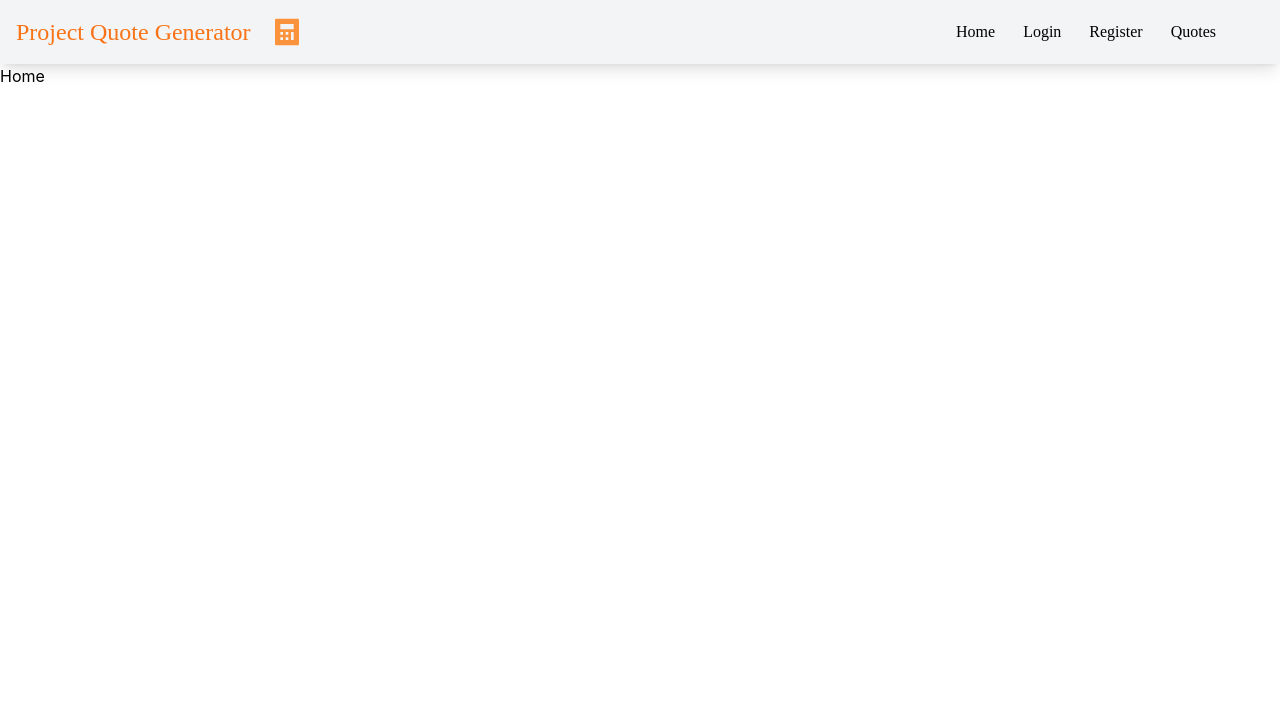
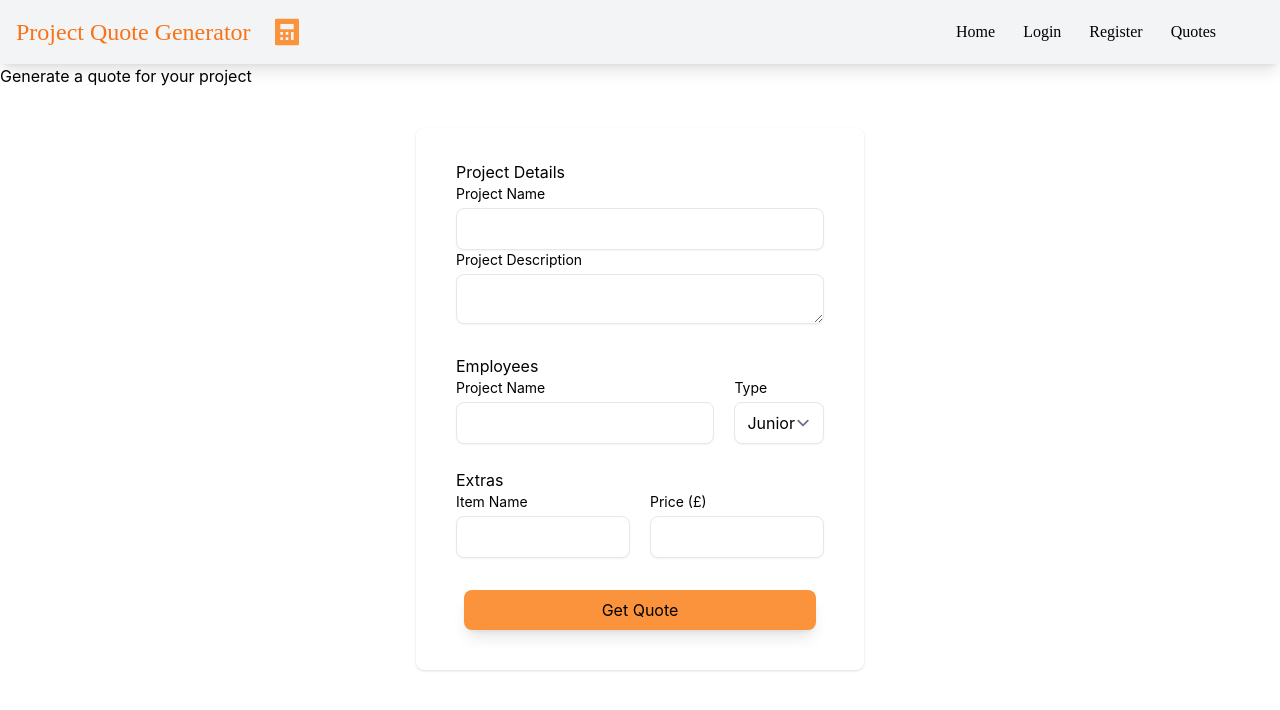
Before and after one commit to LewisCardy/Enterprise-Web-Dev-Coursework, a React (Create React App) app in the folder client/: page / in a window 1280 px wide. Shown: the top 710 px of the page. Built offline with nearby package versions, Linux system fonts and the light colour scheme.

Commit message:
Basic form completion.

```diff
--- a/client/package.json
+++ b/client/package.json
@@ -38,6 +38,7 @@
     ]
   },
   "devDependencies": {
+    "@tailwindcss/forms": "^0.5.3",
     "tailwindcss": "^3.2.7"
   }
 }
--- a/client/src/Home.js
+++ b/client/src/Home.js
@@ -1,7 +1,71 @@
 export const Home = () => {
     return (
-    <div class="block">
-        <h1>Home</h1>
+        <div>
+            <h1>Generate a quote for your project</h1>
+            <div class="mt-10 sm:mx-auto sm:w-full sm:max-w-md" >
+
+                <div class="py-8 px-6 shadow rounded-lg sm:px-10">
+                    <form class="mb-0 space-y-6">
+                        <div>
+                            <h2>Project Details</h2>
+                            <div>
+                                <label class="block text-sm">Project Name</label>
+                                <div class="mt-1">
+                                    <input type="text" class="w-full border border-gray-200 px-3 py-2 rounded-lg shadow-sm focus:outline-none focus:border-orange-400 focus:ring-1 focus:ring-orange-400"></input>
+                                </div>
+                            </div>
+                            <div>
+                                <label class="block text-sm">Project Description</label>
+                                <div class="mt-1">
+                                    <textarea class="w-full border text-xs border-gray-200 px-3 py-2 rounded-lg shadow-sm focus:outline-none focus:border-orange-400 focus:ring-1 focus:ring-orange-400"></textarea>
+                                </div>
+                            </div>
+                        </div>
+                        <div>
+                            <h2>Employees</h2>
+                            <div class="flex space-x-5">
+                                <div>
+                                    <label class="block text-sm">Project Name</label>
+                                        <div class="mt-1">
+                                            <input type="text" class="w-full border border-gray-200 px-3 py-2 rounded-lg shadow-sm focus:outline-none focus:border-orange-400 focus:ring-1 focus:ring-orange-400"></input>
+                                        </div>
+                                </div>
+                                <div>
+                                    <label class="block text-sm">Type</label>
+                                        <div class="mt-1">
+                                            <select class="text-s w-full border border-gray-200 px-3 py-2 rounded-lg shadow-sm focus:outline-none focus:border-orange-400 focus:ring-1 focus:ring-orange-400">
+                                                <option>Junior</option>
+                                                <option>Standard</option>
+                                                <option>Senior</option>
+                                            </select>
+                                        </div>
+                                </div>
+                            </div>
+
+                        </div>
+                        <div>
+                            <h2>Extras</h2>
+                            <div class="flex space-x-5">
+                                <div>
+                                    <label class="block text-sm">Item Name</label>
+                                        <div class="mt-1">
+                                            <input type="text" class="w-full border border-gray-200 px-3 py-2 rounded-lg shadow-sm focus:outline-none focus:border-orange-400 focus:ring-1 focus:ring-orange-400"></input>
+                                        </div>
+                                </div>
+                                <div>
+                                    <label class="block text-sm">Price (£)</label>
+                                    <div class="mt-1">
+                                        <input type="number" class="w-full border border-gray-200 px-3 py-2 rounded-lg shadow-sm focus:outline-none focus:border-orange-400 focus:ring-1 focus:ring-orange-400"></input>
+                                    </div>
+                                </div>
+                            </div>
+                        </div>
+                        <div class="grid grid-cols-1 justify-center">
+                            <button class="bg-orange-400 rounded-lg shadow-lg m-2 p-2 hover:bg-orange-500 hover:font-semibold">Get Quote</button>
+                        </div>
+                    </form>
+                </div>
+            </div>
     </div>
 
 
--- a/client/tailwind.config.js
+++ b/client/tailwind.config.js
@@ -20,5 +20,7 @@ module.exports = {
       },
     },
   },
-  plugins: [],
+  plugins: [
+    require('@tailwindcss/forms'),
+  ],
 }
```
Also changed, not shown: 1 other file (tests, documents, lock files or other folders).
